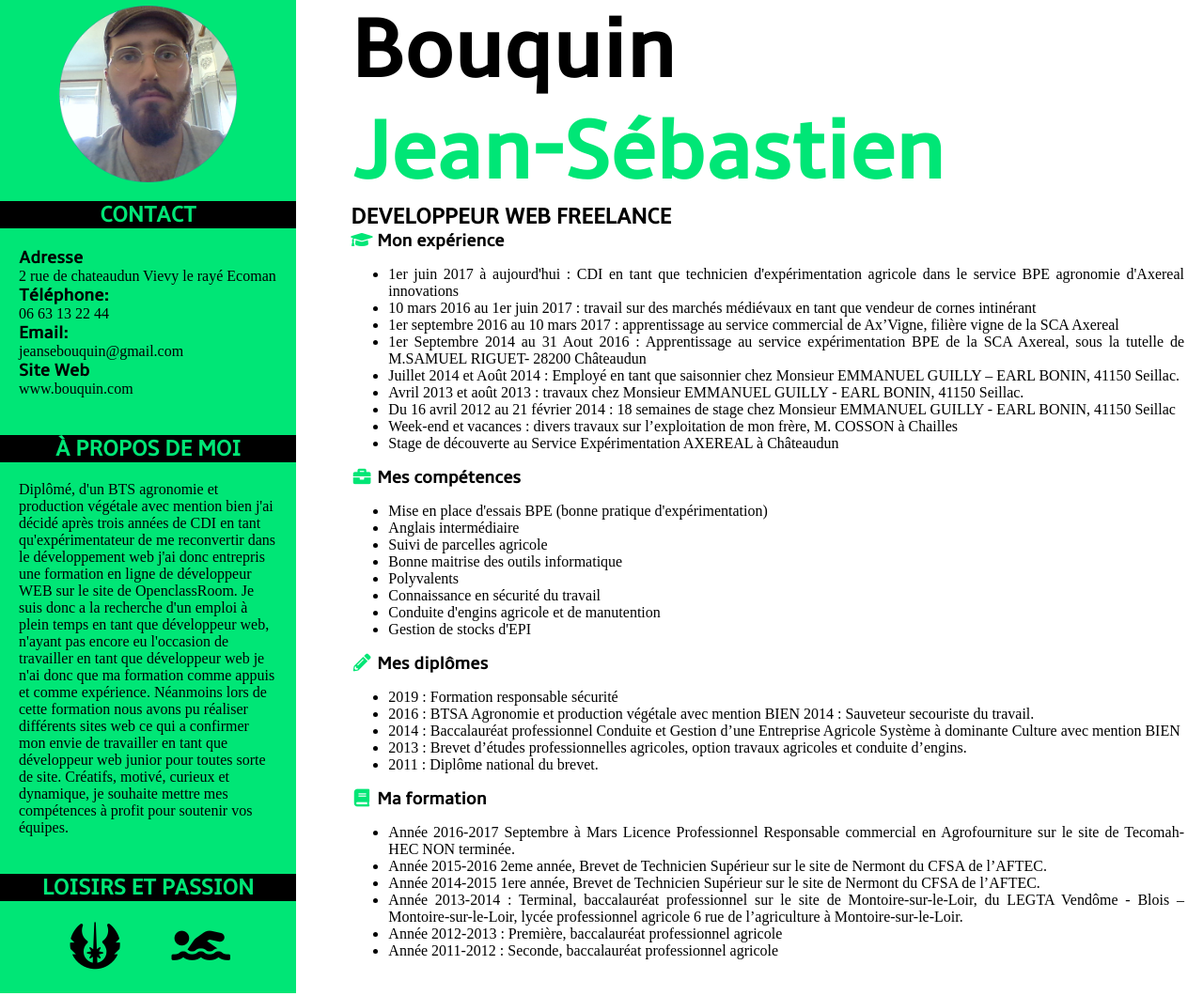
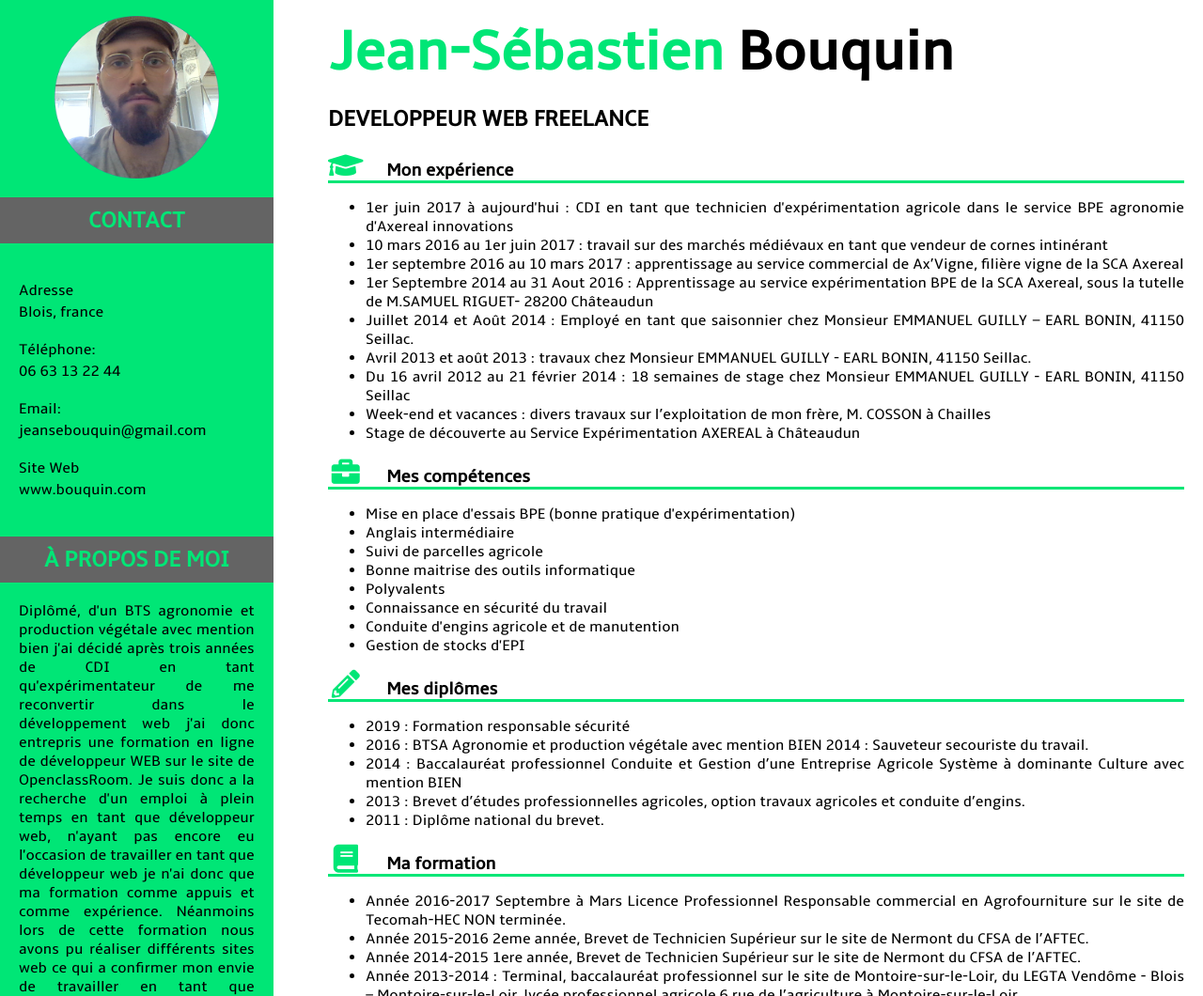
Before and after one commit to michelre/jeansebastien-p2, a plain HTML site: page index.html in a window 1280 px wide. Shown: the top 1060 px of the page at 94% size. Drawn offline with Linux system fonts and the light colour scheme; files whose address does not match are found by name; a web font is replaced by a local one.

Commit message:
mise en page responsive

```diff
--- a/index.html
+++ b/index.html
@@ -23,10 +23,10 @@
                     <h2 class="liseret-title">Contact</h2>
                     <div class="liseret-content">
                         <h3>Adresse</h3>
-                        <p>2 rue de chateaudun Vievy le rayé Ecoman </p>
-                        <h3>Téléphone:</h3> <a href="tel: 0663132244">06 63 13 22 44</a>
-                        <h3>Email:</h3> <a href="mailto:jeansebouquin@gmail.com">jeansebouquin@gmail.com</a>
-                        <h3>Site Web</h3> <a href="http://www.bouquin.com">www.bouquin.com</a>
+                        <p>Blois, france </p>
+                        <h3>Téléphone:</h3> <a href="tel: 0663132244">06 63 13 22 44</a><br/>
+                        <h3>Email:</h3> <a href="mailto:jeansebouquin@gmail.com">jeansebouquin@gmail.com</a><br/>
+                        <h3>Site Web</h3> <a href="http://www.bouquin.com">www.bouquin.com</a><br/>
                     </div>
                 </div>
             </section>
@@ -49,6 +49,9 @@
                         <div>
                             <a class: "icone" href="http://cndchateaudun.fr/le-club/" title="club de natation" target="_blank"> <i class="fas fa-swimmer"></i></a>
                         </div>
+                        <div>
+                            <a class: "icone" href="http://www.lesamisduchateau.com/accueil_reconstitution.php" title="Combat médiéval !" target="_blank"> <i class="fas fa-campground"></i></a>
+                        </div>
                     </section>
                 </section>
             </section>
@@ -56,8 +59,8 @@
 
         <div id="contenu">
 
-            <h1>Bouquin <br /> <strong>Jean-Sébastien</strong></h1>
-            <h2>DEVELOPPEUR WEB FREELANCE</h2>
+            <h1><strong> Jean-Sébastien</strong> Bouquin </h1><br/>
+            <h2>DEVELOPPEUR WEB FREELANCE</h2><br/>
 
             <section>
                 <h3 class="title"><i class="fas fa-graduation-cap"></i> Mon expérience</h3>
--- a/style.css
+++ b/style.css
@@ -25,7 +25,8 @@ ul {
 
 h1 {
     text-align: left;
-    font-size: 90px;
+    font-size: 60px;
+    padding-top: 20px;
 }
 
 strong {
@@ -36,6 +37,7 @@ body {
     display: block;
     background-color: white;
     margin: 0px auto;
+    font-family: 'ambleregular', 'Impact', "arial Black";
 }
 
 p,
@@ -52,7 +54,6 @@ h2,
 h1,
 h3,
 h4 {
-    font-family: 'ambleregular', 'Impact', "arial Black";
     color: black;
     font-weight: bold;
     margin: 0;
@@ -62,6 +63,10 @@ h4 {
     display: inline-block;
     vertical-align: top;
     padding: 0 20px;
+}
+
+#contenu h2 {
+    margin-bottom: 30 px;
 }
 
 #liseret {
@@ -96,7 +101,7 @@ h4 {
 
 img {
     display: block;
-    margin: 2% auto 0px auto;
+    margin: 6% auto 0px auto;
     height: auto;
     width: 60%;
     position: relative;
@@ -110,19 +115,28 @@ img {
 
 .title i {
     color: rgb(0, 230, 118);
+    padding-right: 20px;
+    font-size: 30px;
+}
+
+h3 {
+    vertical-align: middle;
+    border-bottom: solid 3px rgb(0, 230, 118);
 }
 
 .liseret-title {
-    background: black;
+    background: rgb(100, 100, 100);
     color: rgb(0, 230, 118);
     text-transform: uppercase;
     text-align: center;
-    margin-top: 20px;
+    margin-top: 0px;
+    padding: 10px 0px 10px 0px;
 }
 
 .liseret-content {
     padding: 20px;
     margin: 0;
+    text-align: justify;
 }
 
 .liseret-content p {
@@ -135,6 +149,12 @@ img {
     justify-content: space-evenly;
     font-size: 50px;
     text-align: center;
+}
+
+.contact-info h3 {
+    padding-top: 20px;
+    font-size: 1em;
+    font-weight: normal;
 }
 
 @media screen and (max-width: 1024px) {}
@@ -160,4 +180,11 @@ img {
     #liseret .photo {
         order: 0;
     }
+    .liseret-title {
+        background: rgb(100, 100, 100);
+        color: rgb(0, 230, 118);
+        text-transform: uppercase;
+        text-align: center;
+        margin-top: 20px;
+    }
 }
```
